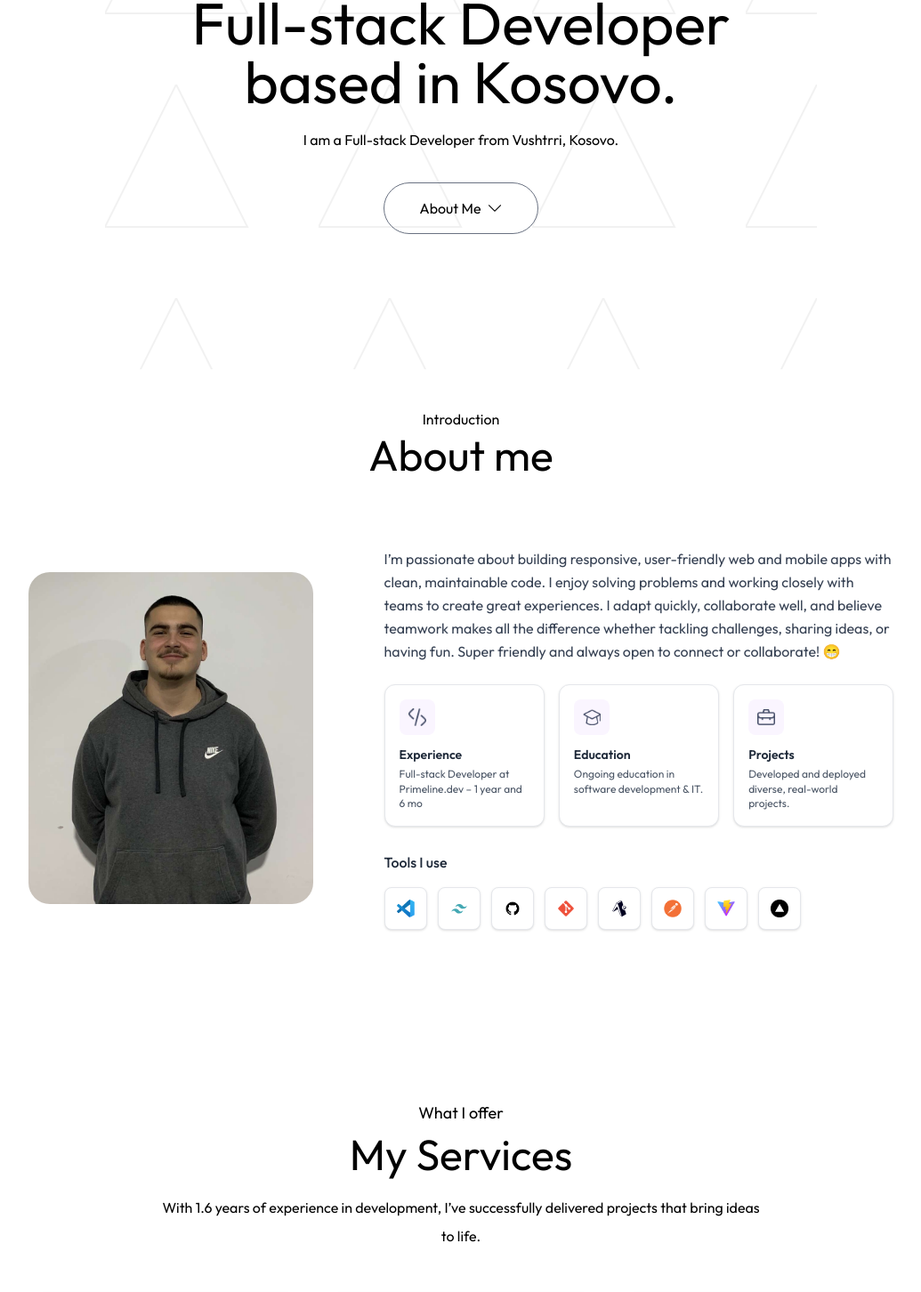
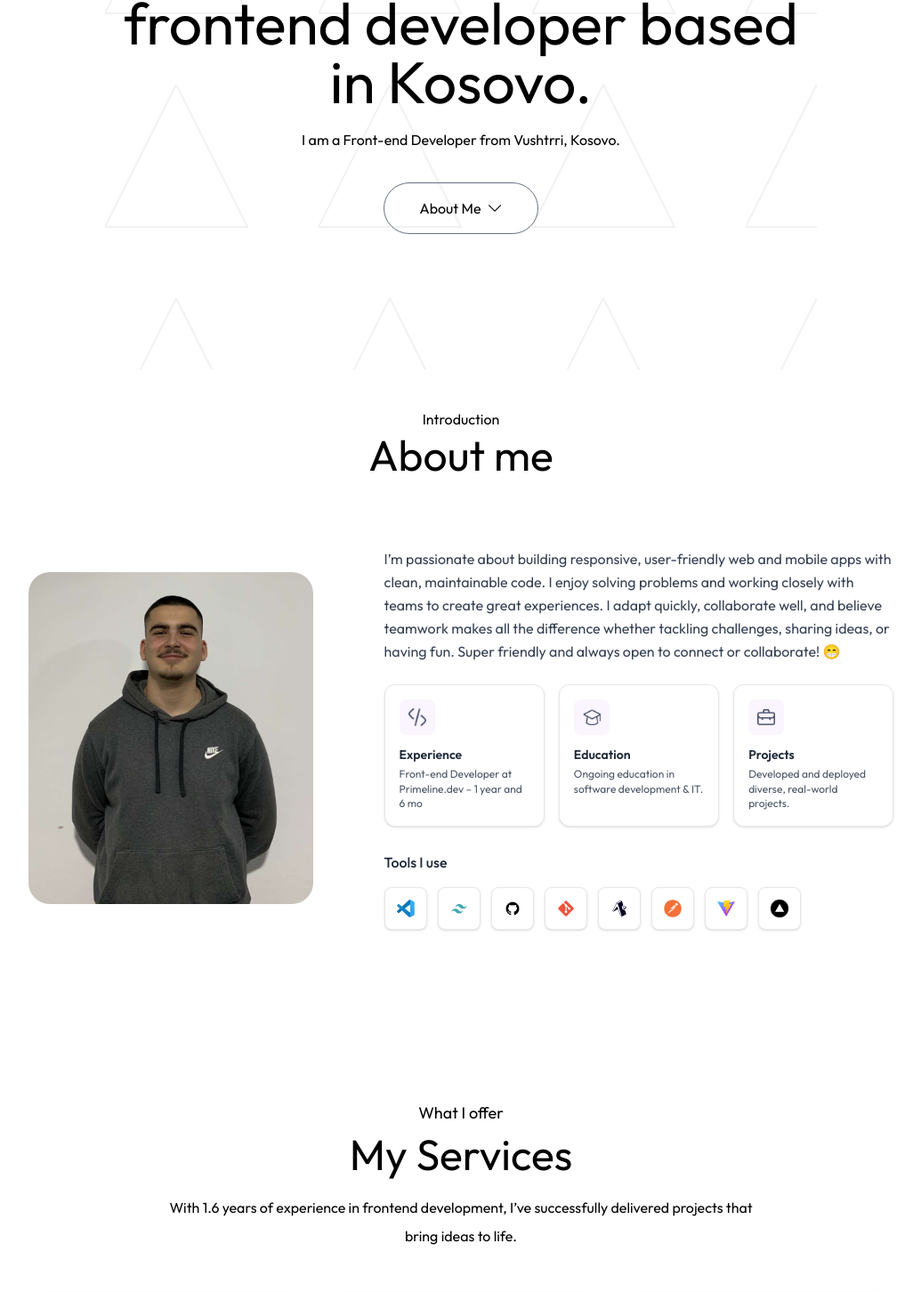
Before and after one commit to erlisbunjaku/erlis-bunjakuu, a Next.js app: page / in a window 1280 px wide. Shown: the part 385-1837 px from the top of the page at 89% size, without its empty margins (122-1157 px from the left). Built offline with nearby package versions, Linux system fonts and the light colour scheme.

Commit message:
Revert "Got rid of the frontend developer tittles"
This reverts commit 432f6c2a8c19a10dfe1aecea8e5aa59351036fee.

```diff
--- a/app/components/Header.jsx
+++ b/app/components/Header.jsx
@@ -48,12 +48,12 @@
           <motion.h1
           initial={{ y: -50, opacity: 0 }}
           whileInView={{ y: 0, opacity: 1 }}
-          transition={{ type: 'spring', stiffness: 120, duration: 0.8 }} className='text-3xl sm:text-6xl lg:text-[66px] font-Ovo'>Full-stack Developer based in Kosovo.</motion.h1>
+          transition={{ type: 'spring', stiffness: 120, duration: 0.8 }} className='text-3xl sm:text-6xl lg:text-[66px] font-Ovo'>frontend developer based in Kosovo.</motion.h1>
           <motion.p
           initial={{ opacity: 0, y: 20 }}
           whileInView={{ opacity: 1, y: 0 }}
           transition={{ duration: 0.7 }}
-          className='max-w-2xl mx-auto'>I am a Full-stack Developer from Vushtrri, Kosovo.
+          className='max-w-2xl mx-auto'>I am a Front-end Developer from Vushtrri, Kosovo.
           </motion.p>
 
           <motion.div
--- a/app/components/Services.jsx
+++ b/app/components/Services.jsx
@@ -30,7 +30,7 @@ const Services = () => {
         transition={{ duration: 0.6 }}
         className="text-center max-w-2xl mx-auto mt-5 mb-12"
       >
-       With 1.6 years of experience in  development, I’ve successfully delivered projects that bring ideas to life.
+       With 1.6 years of experience in frontend development, I’ve successfully delivered projects that bring ideas to life.
       </motion.p>
 
       <motion.div
--- a/assets/assets.js
+++ b/assets/assets.js
@@ -130,11 +130,11 @@ export const serviceData = [
     { icon: assets.ui_icon, title: 'UI/UX design', description: 'Crafting simple, modern designs that put the user first, ensuring engaging experiences.',},
     { icon: assets.graphics_icon, title: 'Frontend Optimization', description: 'Making interfaces faster, smoother, and more efficient.', },
     { icon: assets.component_icon, title: 'Component-Based Development', description: 'Building reusable, modular UI components to speed up development.', },
-    { icon: assets.api_icon, title: 'API Integration', description: 'Connecting the fullstack with backend systems to fetch and display dynamic data.', },
+    { icon: assets.api_icon, title: 'API Integration', description: 'Connecting the frontend with backend systems to fetch and display dynamic data.', },
 ]
 
 export const infoList = [
-    { icon: assets.code_icon, iconDark: assets.code_icon_dark, title: 'Experience', description: 'Full-stack Developer at Primeline.dev – 1 year and 6 mo' },
+    { icon: assets.code_icon, iconDark: assets.code_icon_dark, title: 'Experience', description: 'Front-end Developer at Primeline.dev – 1 year and 6 mo' },
     { icon: assets.edu_icon, iconDark: assets.edu_icon_dark, title: 'Education', description: 'Ongoing education in software development & IT.' },
     { icon: assets.project_icon, iconDark: assets.project_icon_dark, title: 'Projects', description: 'Developed and deployed diverse, real-world projects.' }
 ];
```
